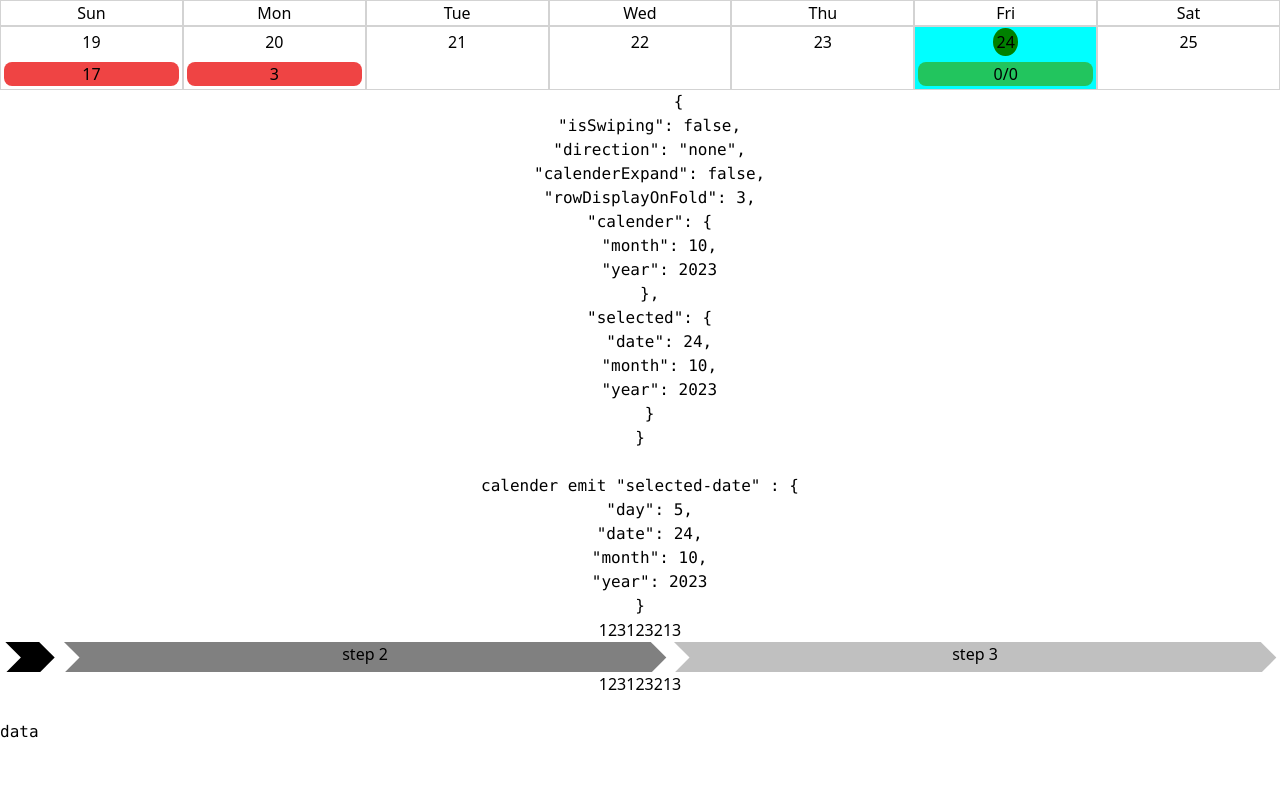
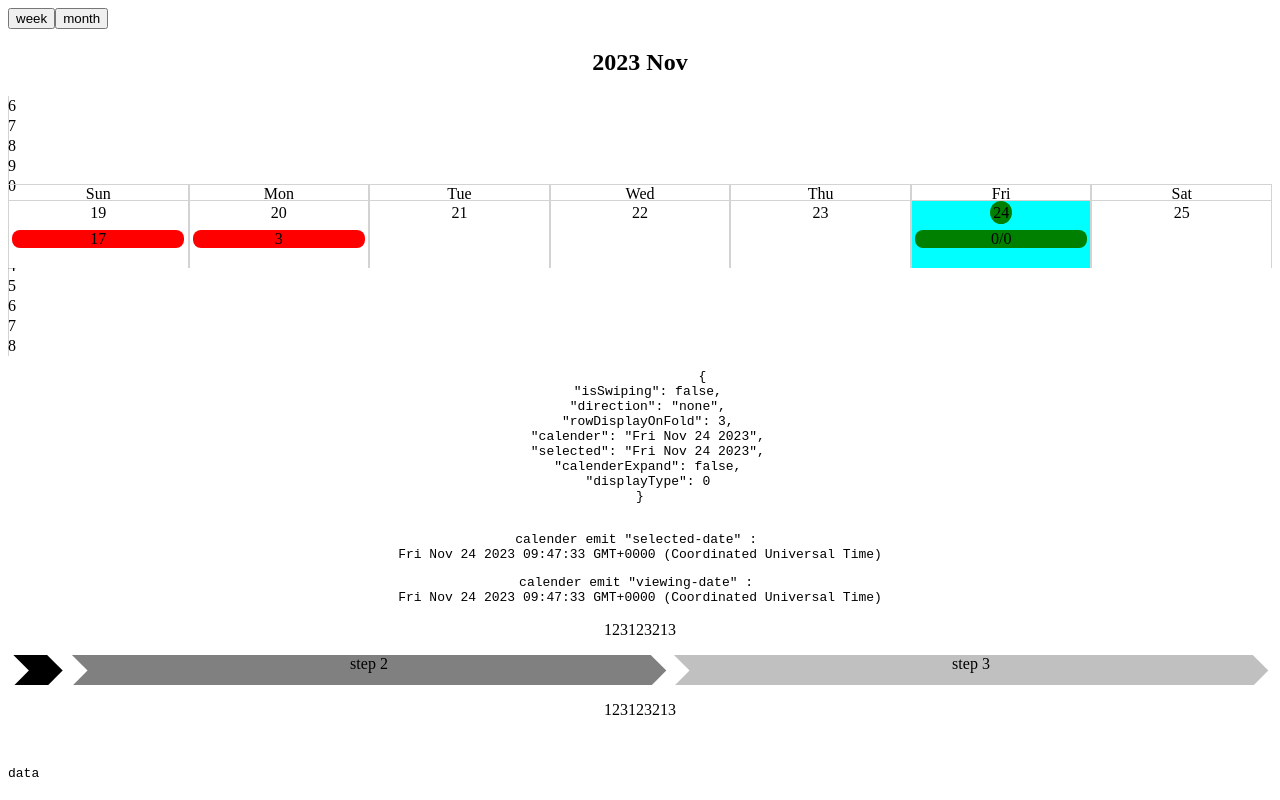
Before and after one commit to Justin26l/vueSandbox, a Vue app: page / in a window 1280 px wide. Built offline with nearby package versions, Linux system fonts and the light colour scheme.

Commit message:
calender weekly view

```diff
--- a/index.html
+++ b/index.html
@@ -5,11 +5,13 @@
     <link rel="icon" href="/favicon.ico">
     <meta name="viewport" content="width=device-width, initial-scale=1.0">
     <title>Vite App</title>
-    <script src="https://cdn.tailwindcss.com"></script>
+    <!-- <script src="https://cdn.tailwindcss.com"></script> -->
+    <!-- <link href="https://cdn.jsdelivr.net/npm/bootstrap@5.3.2/dist/css/bootstrap.min.css" rel="stylesheet" integrity="sha384-T3c6CoIi6uLrA9TneNEoa7RxnatzjcDSCmG1MXxSR1GAsXEV/Dwwykc2MPK8M2HN" crossorigin="anonymous"> -->
 
   </head>
   <body>
     <div id="app"></div>
     <script type="module" src="/src/main.ts"></script>
+    <!-- <script src="https://cdn.jsdelivr.net/npm/bootstrap@5.3.2/dist/js/bootstrap.bundle.min.js" integrity="sha384-C6RzsynM9kWDrMNeT87bh95OGNyZPhcTNXj1NW7RuBCsyN/o0jlpcV8Qyq46cDfL" crossorigin="anonymous"></script> -->
   </body>
 </html>
--- a/src/App.vue
+++ b/src/App.vue
@@ -29,21 +29,26 @@
 
     <hr/> -->
 
+    <button @click="displayType = calenderType.displayType.week">week</button>
+	  <button @click="displayType = calenderType.displayType.month">month</button>
     <calender
       @selected-date="handleSelectedDate"
-      :selected-date="selectedDate.date"
-      :selected-month="selectedDate.month"
-      :selected-year="selectedDate.year"
+      @viewing-date="handleViewingDate"
+      :selected-date="selectedDate"
       :calender-task-data="calenderTaskData"
-      :display-type="calenderType.displayType.date"
+      :header="true"
+      :display-type="displayType"
+      :timeFrom="8"
+      :timeTo="20"
     ></calender>
 
-    <pre>calender emit "selected-date" : {{selectedDate}}</pre>
+    <pre>calender emit "selected-date" : <br>{{selectedDate}}</pre>
+    <pre>calender emit "viewing-date" : <br>{{viewingDate}}</pre>
 
 
     <p>123123213</p>
     <arrowProgress>
-      <arrow status="done">
+      <arrow  status="done">
         step 1
       </arrow>
       <arrow status="current">
@@ -70,12 +75,9 @@ import arrow from './components/arrowProgress/arrow.vue';
 
 import * as calenderType from './types/calenderType';
 
-let selectedDate = ref({
-  day: new Date().getDay(),
-  date: new Date().getDate(),
-  month: new Date().getMonth(),
-  year: new Date().getFullYear(),
-});
+let selectedDate = ref<Date>(new Date());
+let viewingDate = ref<Date>(new Date());
+let displayType = ref<calenderType.displayType>(calenderType.displayType.month);
 
 const calenderTaskData = ref<calenderType.CalenderDataItem[]>([
   {
@@ -119,26 +121,20 @@ const calenderTaskData = ref<calenderType.CalenderDataItem[]>([
           {
             active: true,
             activityColor: 'red',
-            activityStartDate: '2023-11-25',
-            activityStartTime: '12:00:00',
-            activityEndDate: '2023-11-25',
-            activityEndTime: '12:30:00',
+            activityStart: new Date('2023-10-21 12:00:00'),
+            activityEnd: new Date('2023-10-21 14:00:00'),
           },
           {
             active: true,
             activityColor: 'blue',
-            activityStartDate: '2023-11-26',
-            activityStartTime: '11:00:00',
-            activityEndDate: '2023-11-26',
-            activityEndTime: '16:00:00',
+            activityStart: new Date('2023-10-22 13:00:00'),
+            activityEnd: new Date('2023-10-22 16:00:00'),
           },
           {
             active: true,
             activityColor: 'green',
-            activityStartDate: '2023-11-26',
-            activityStartTime: '18:00:00',
-            activityEndDate: '2023-11-26',
-            activityEndTime: '19:00:00',
+            activityStart: new Date('2023-10-21 09:00:00'),
+            activityEnd: new Date('2023-10-21 11:00:00'),
           },
         ]
       },
@@ -156,7 +152,11 @@ const calenderTaskData = ref<calenderType.CalenderDataItem[]>([
   },
 ])
 
-function handleSelectedDate(data: { day: number; date: number; month: number; year: number}) {
-  selectedDate.value = data;
+function handleSelectedDate(date: Date) {
+  selectedDate.value = date;
+}
+
+function handleViewingDate(date: Date) {
+  viewingDate.value = date;
 }
 </script>
--- a/src/assets/css/calendar.css
+++ b/src/assets/css/calendar.css
@@ -1,14 +1,50 @@
 
 .calender-component {
-	overflow-x: hidden;
+	overflow: hidden;
+}
+.calender-component .calender-body{
+	position: relative;
+	display: flex;
+	flex-direction: row;
+	justify-content: center;
+	align-items: center;
+	width: 100%;
+	height: 100%;
 }
 
-.calender-component .calender-header {
+.calender-component .calender-main{
+	width:90%;
+	flex:1;
+	overflow:hidden
+}
+
+.calender-component .calender-top-bar {
 	display: flex;
 	flex-direction: row;
 	justify-content: space-around;
 	align-items: center;
 	width: 100%;
+}
+.calender-component .calender-side-bar {
+	display:flex;
+	flex-direction: column;
+	align-items: center;
+	flex-wrap: nowrap;
+	height:100%;
+	width:0%;
+	transition: all .2s ease-in-out;
+}
+.calender-component .calender-side-bar.show{
+	width:5%;
+}
+.calender-component .calender-side-bar .calender-side-item {
+	display: flex;
+	flex-direction: row;
+	flex:1;
+	justify-content: center;
+	align-items: center;
+	width: 100%;
+	border: .5px solid lightgray;
 }
 
 .calender-component .calender-header-item {
@@ -27,7 +63,7 @@
 	max-width: 100vw;
 	overflow-x: visible;
 	touch-action: none;
-	transition: all 0.2s ease-in-out;
+	transition: all .2s ease-in-out;
 }
 
 .calender-component .calender-container.expanded {
@@ -36,6 +72,7 @@
 
 .calender-component .calender {
 	display: flex;
+	position: relative;
 	height: 100%;
 	flex: 0 0 100%;
 	min-width: 0;
@@ -50,12 +87,16 @@
 	background-color: green;
 	opacity: 0;
 	height: 0px;
-	transition: all 0.2s ease-in-out;
+	transition: all .2s ease-in-out;
 }
 
-.calender-component .calender-row.expanded {
+.calender-component .calender-row.show {
 	opacity: 1;
 	height: 4rem;
+}
+
+.calender-component .calender-row.weekly-view {
+	height: 100%;
 }
 
 @keyframes slide-left-frame {
@@ -100,12 +141,31 @@
 	background-color: grey;
 }
 
+.calender-component .date-col.weekly-view {
+	height: 100%;
+}
+
+.calender-component .date-col.selected-month {
+	background-color: white;
+}
+
+.calender-component .date-col.selected-date {
+	background-color: aqua !important;
+}
+
 .calender-component .date-col .task-mark{
 	width: 100%;
 	max-height: 50%;
     text-align: center;
 	border-radius: .5rem;
 	margin-top: .5rem;
+
+	transition: all .1s ease-in-out;
+}
+
+.calender-component .date-col .task-mark.weekly-view{
+	height:0px;
+	display: none;
 }
 
 .calender-component .date-col .today {
@@ -115,11 +175,4 @@
 	padding: .2rem;
 }
 
-.calender-component .date-col.selected-month {
-	background-color: white;
-}
-
-.calender-component .date-col.selected-date {
-	background-color: aqua !important;
-}
 /* rounded-full bg-green-500 p-1 */
--- a/src/components/calender/calenderDay.vue
+++ b/src/components/calender/calenderDay.vue
@@ -1,20 +1,21 @@
 <template>
     <div class="date-col"
-        :class="
-            isSelected ? 'selected-date' :
-            refSelectedMonth == calenderMonth ? 'selected-month' :
-            ''
-        "
+        :class="{
+            'weekly-view' : isWeekly,
+            'selected-date' : isSelected,
+            'selected-month' : isSameMonth,
+        }"
     >
         <div>
-            <span :class="isToday? 'today' : '' ">{{ calenderDate }}</span>
+            <span :class="isToday? 'today' : '' ">{{ calenderDate.getDate() }}</span>
         </div>
         <p v-if=" taskPending > 0 || isToday"
             class="task-mark"
-            :class="
-                isToday ? 'bg-green-500' :
-                isPast ? 'bg-red-500' :
-                isFuture? 'bg-green-500': '' "
+            :class="isWeekly? 'weekly-view' : ''"
+            :style="
+                isToday ? 'background:green;' :
+                isPast ? 'background:red;' :
+                isFuture? 'background:green;': '' "
         >{{ isToday ? (taskDone +'/'+ taskTotal) : taskPending }}</p>
     </div>
 </template>
@@ -23,92 +24,35 @@
 import { ref, computed } from 'vue'
 import { defineProps } from 'vue';
 
-const props = defineProps({
-    selectedDate: {
-        type: Number,
-        default: new Date().getDate(),
-        required: true
-    },
-    selectedMonth: {
-        type: Number,
-        default: new Date().getMonth(),
-        required: true
-    },
-    selectedYear: {
-        type: Number,
-        default: new Date().getFullYear(),
-        required: true
-    },
+const props = defineProps<{
+    selectedDate: Date,
+    calenderDate: Date,
+    taskTotal: number,
+    taskDone: number,
+    isWeekly?: boolean,
+}>();
 
-    calenderDay: {
-        type: Number,
-        default: new Date().getDay(),
-        required: true
-    },
-    calenderDate: {
-        type: Number,
-        default: new Date().getDate(),
-        required: true
-    },
-    calenderMonth: {
-        type: Number,
-        default: new Date().getMonth(),
-        required: true
-    },
-    calenderYear: {
-        type: Number,
-        default: new Date().getFullYear(),
-        required: true
-    },
+const taskTotal     = computed(()=>props.taskTotal);
+const taskDone      = computed(()=>props.taskDone);
+const taskPending   = computed(()=>taskTotal.value - taskDone.value);
+const isWeekly      = computed(()=>props.isWeekly);
 
-    taskTotal: {
-        type: Number,
-        default: 0,
-        required: true
-    },
-    taskDone: {
-        type: Number,
-        default: 0,
-        required: true
-    },
-});
+const refSelected   = computed(()=>props.selectedDate);
+const refCalender   = computed(()=>props.calenderDate);
+const today         = new Date();
 
-const taskTotal = computed(()=>props.taskTotal);
-const taskDone = computed(()=>props.taskDone);
-const taskPending = computed(()=>taskTotal.value - taskDone.value);
+const isToday = computed<boolean>(()=>isSameDay(today, refCalender.value));
 
-const refSelectedDate  = computed(()=>props.selectedDate);
-const refSelectedMonth = computed(()=>props.selectedMonth);
-const refSelectedYear  = computed(()=>props.selectedYear);
+const isPast = computed<boolean>(()=> today > refCalender.value);
 
-const refCalenderDate  = computed(()=> props.calenderDate);
-const refCalenderMonth = computed(()=> props.calenderMonth);
-const refCalenderYear  = computed(()=> props.calenderYear);
+const isFuture = computed<boolean>(()=> today < refCalender.value );
 
-const today = new Date();
-const todayDate = today.getDate();
-const todayMonth = today.getMonth();
-const todayYear = today.getFullYear();
+const isSameMonth = computed<boolean>(()=>refSelected.value.getMonth() == refCalender.value.getMonth());
 
-const isToday = computed(()=>
-    todayDate == refCalenderDate.value && todayMonth == refCalenderMonth.value && todayYear == refCalenderYear.value
-);
-const isPast = computed(()=>
-    todayYear > refCalenderYear.value ||
-    (todayYear == refCalenderYear.value && todayMonth > refCalenderMonth.value) ||
-    (todayYear == refCalenderYear.value && todayMonth == refCalenderMonth.value && todayDate > refCalenderDate.value)
-);
+const isSelected = computed<boolean>(()=>isSameDay(refSelected.value, refCalender.value));
 
-const isFuture = computed(()=>
-    todayYear < refCalenderYear.value ||
-    (todayYear == refCalenderYear.value && todayMonth < refCalenderMonth.value) ||
-    (todayYear == refCalenderYear.value && todayMonth == refCalenderMonth.value && todayDate < refCalenderDate.value)
-);
-
-const isSelected = computed(()=>{
-    return refSelectedDate.value == refCalenderDate.value &&
-        refSelectedMonth.value == refCalenderMonth.value &&
-        refSelectedYear.value == refCalenderYear.value;
-});
+function isSameDay(d1: Date, d2: Date): boolean {
+    return Math.floor(d1.getTime()/86400000) == Math.floor(d2.getTime()/86400000)
+}
 
 </script>
--- a/src/components/calender/index.vue
+++ b/src/components/calender/index.vue
@@ -1,132 +1,123 @@
 <template>
 	<div class="calender-component">
-		<div class="calender-header">
+		<div>
+			<h2 v-if="props.header">{{ calenderDate.getFullYear() + ' ' + month[calenderDate.getMonth()] }}</h2>
+		</div>
+		<div class="calender-body">
+
+			<div class="calender-side-bar" :class="displayWeekly?'show':''">
+				<!-- loop time to - timefrom and display number -->
+				<span v-for="i in timeline" :key="i" class="calender-side-item">
+					{{ props.timeFrom + i }}
+				</span>
+			</div>
+			<div class="calender-main">
+				<div class="calender-top-bar">
 					<span v-for="day in days" :key="day" class="calender-header-item">
 						{{ day }}
 					</span>
 				</div>
-		<div v-if="props.displayType == calenderType.displayType.date" ref="calenderContainer" class="bg-red-500 calender-container" :class="calenderExpand ? 'expanded' : ''">
 
+				<div ref="calenderContainerMonth" class="calender-container" :class="{
+					'expanded' : calenderExpand,
+				}">
 					<div v-for="(calenderMonth, i) in calenderData" :key="i" :id="'calMon' + i" class="calender">
 						<div v-for="(calenderWeek, index) in calenderMonth" :key="index" :id="'calWeek' + index" class="calender-row"
-					:class="calenderExpand ? 'expanded' : rowDisplayOnFold == index ? 'expanded' : ''">
+							:class="{
+								'show' : (!displayWeekly && calenderExpand) || rowDisplayOnFold == index,
+								'weekly-view' : displayWeekly && rowDisplayOnFold == index,
+							}">
+
 							<calenderDay v-for="(days, idx) in calenderWeek" :key="idx"
-						@click="updateSelectedDate(days.date, days.month, days.year)"
-
-						:selectedYear="selectedYear"
-						:selectedMonth="selectedMonth"
+								@click="updateSelectedDate(days.date)"
+								:isWeekly="displayWeekly"
 								:selectedDate="selectedDate"
-
-						:calenderYear="days.year"
-						:calenderMonth="days.month"
 								:calenderDate="days.date"
-						:calenderDay="days.day"
 
 								:taskTotal="days.total"
 								:taskDone="days.done">
 							</calenderDay>
 						</div>
 					</div>
+				</div>
+			</div>
 
 		</div>
+
 	</div>
 	<pre>
 		{{ {
 			isSwiping: isSwiping,
 			direction: direction,
+			rowDisplayOnFold: rowDisplayOnFold,
+
+			calender: calenderDate.toDateString(),
+			selected: selectedDate.toDateString(),
+
 			calenderExpand: calenderExpand,
-			rowDisplayOnFold: rowDisplayOnFold,
-			calender: {
-				month: calenderMonth,
-				year: calenderYear,
-			},
-			selected: {
-				date: selectedDate,
-				month: selectedMonth,
-				year: selectedYear,
-			},
+			displayType: displayType,
 		} }}
 	</pre>
 </template>
 
 <script setup lang='ts'>
-import { ref, computed, watch } from 'vue'
+import { ref, computed, watch, onMounted } from 'vue'
 import { useSwipe } from '@vueuse/core'
 import calenderDay from './calenderDay.vue';
 import { defineEmits } from 'vue';
 
 import * as calenderType from './../../types/calenderType';
 
-const emit = defineEmits(['selected-date']);
-const props = defineProps({
-	displayType: {
-		type: String,
-		default: calenderType.displayType.date,
-		required: true,
-	},
-	selectedDate: {
-		type: Number,
-		default: new Date().getDate(),
-		required: true,
-	},
-	selectedMonth: {
-		type: Number,
-		default: new Date().getMonth(),
-		required: true,
-	},
-	selectedYear: {
-		type: Number,
-		default: new Date().getFullYear(),
-		required: true,
-	},
+const emit = defineEmits(['selectedDate', 'viewingDate']);
+const props = defineProps<{
+	displayType: calenderType.displayType,
+	selectedDate: Date,
+	header?: boolean,
+	calenderTaskData: calenderType.CalenderDataItem[],
+	timeFrom:number,
+	timeTo:number,
+}>();
 
-	// data Object
-	calenderTaskData: {
-		required: true,
-		type: Array as () => calenderType.CalenderDataItem[],
-		default: () => {
-			return [
-				{
-					year: 2021,
-					month: 0,
-					taskByDate: [
-						{
-							total: 10,
-							done: 5,
-						},
-					]
-				}
-			];
-		},
-	},
-});
 // calender data
 const days = ['Sun', 'Mon', 'Tue', 'Wed', 'Thu', 'Fri', 'Sat'];
+const month = ['Jan', 'Feb', 'Mar', 'Apr', 'May', 'Jun', 'Jul', 'Aug', 'Sep', 'Oct', 'Nov', 'Dec'];
 
-let calenderMonth = ref<number>(props.selectedMonth);
-let calenderYear = ref<number>(props.selectedYear);
+const calenderDate = ref<Date>(props.selectedDate);
+const selectedDate = ref<Date>(props.selectedDate);
+const timeline = ref<number[]>(Array.from({ length: props.timeTo - props.timeFrom + 1 }, (_, index) => props.timeFrom + index));
 
-const selectedDate = ref<number>(props.selectedDate);
-const selectedMonth = ref<number>(props.selectedMonth);
-const selectedYear = ref<number>(props.selectedYear);
+const displayType = computed<calenderType.displayType>(()=>props.displayType);
+const displayWeekly = computed<boolean>(()=>displayType.value === calenderType.displayType.week);
+let rowDisplayOnFold = ref<number>(0);
 
+// calender days event
 const calenderTaskDataRef = computed<calenderType.CalenderDataItem[]>(() => {
 	return props.calenderTaskData;
 });
-const calenderData = computed<calenderType.Day[][][]>(() => {
-	return [
-		getMonthlyCalendar(calenderYear.value, calenderMonth.value - 1, calenderTaskDataRef.value),
-		getMonthlyCalendar(calenderYear.value, calenderMonth.value    , calenderTaskDataRef.value),
-		getMonthlyCalendar(calenderYear.value, calenderMonth.value + 1, calenderTaskDataRef.value)
-	];
-});
 
-let rowDisplayOnFold = ref<number>(0);
+const calenderData = ref<calenderType.dateObj[][][]>([
+	getMonthlyCalendar(calenderDate.value.getFullYear(), calenderDate.value.getMonth() - 1, calenderTaskDataRef.value),
+	getMonthlyCalendar(calenderDate.value.getFullYear(), calenderDate.value.getMonth()    , calenderTaskDataRef.value),
+	getMonthlyCalendar(calenderDate.value.getFullYear(), calenderDate.value.getMonth() + 1, calenderTaskDataRef.value)
+]);
 
+// touch event
+const calenderContainerMonth = ref<Element>();
+const { isSwiping: isSwiping, direction: direction } = useSwipe(calenderContainerMonth);
+
+const calenderExpand = ref(false);
+
+function isSameDay(date1: Date, date2: Date): boolean {
+	return Math.floor(date1.getTime()/86400000) === Math.floor(date2.getTime()/86400000);
+}
 function useSelectedRow(): void {
+	let i=0;
 	rowDisplayOnFold.value = calenderData.value[1].findIndex((week) => {
+		console.log(i)
+		i++;
+
 		return week.some((day) => {
-			return day.month === calenderMonth.value && day.date === selectedDate.value;
+			return isSameDay(day.date, selectedDate.value);
 		});
 	});
 }
@@ -134,7 +125,7 @@ function resetRowDisplayOnFold(index?:number): void {
 	rowDisplayOnFold.value = index || 0;
 };
 
-function getMonthlyCalendar(year: number, month: number, calenderTaskData?: calenderType.CalenderDataItem[]): calenderType.Day[][] {
+function getMonthlyCalendar(year: number, month: number, calenderTaskData?: calenderType.CalenderDataItem[]): calenderType.dateObj[][] {
 	let calender = [];
 
 	year = month < 0 ? year - 1 : month > 11 ? year + 1 : year;
@@ -145,18 +136,13 @@ function getMonthlyCalendar(year: number, month: number, calenderTaskData?: cale
 		return data.year === year && data.month === month;
 	});
 
-	console.log(taskDataMonth);
-
 	for (let weekCount = 0; weekCount < 5; weekCount++) {
 		let week = [];
 		for (let dayCount = 0; dayCount < 7; dayCount++) {
-			let day = new Date(year, month, (dayCount - firstDayOfMonth) + (weekCount * 7));
-			const taskData = day.getMonth() == month ? taskDataMonth?.taskByDate[day.getDate()] : taskDataMonth?.taskByDate[0]
+			let dateObj = new Date(year, month, (dayCount - firstDayOfMonth) + (weekCount * 7));
+			const taskData = dateObj.getMonth() == month ? taskDataMonth?.taskByDate[dateObj.getDate()] : taskDataMonth?.taskByDate[0]
 			week.push({
-				day: day.getDay(),
-				date: day.getDate(),
-				month: day.getMonth(),
-				year: day.getFullYear(),
+				date: dateObj,
 				total: taskData?.total || 0,
 				done: taskData?.done || 0,
 				task: taskData?.task || [],
@@ -168,46 +154,47 @@ function getMonthlyCalendar(year: number, month: number, calenderTaskData?: cale
 	return calender;
 }
 
-function updateSelectedDate(date: number, month: number, year: number): void {
+// weekly view
+// function setDisplayType(type: calenderType.displayType): void {
+// 	displayType.value = type;
+// 	displayWeekly.value = type === calenderType.displayType.week;
+// };
+function updateSelectedDate(date: Date): void {
 	selectedDate.value = date;
-	selectedMonth.value = month;
-	selectedYear.value = year;
-
 	useSelectedRow();
-
-	// emit data to parent
-	emit('selected-date', {
-		day: new Date(year, month, date).getDay(),
-		date: selectedDate.value,
-		month: selectedMonth.value,
-		year: selectedYear.value,
-	});
-
+	emit('selectedDate', selectedDate.value);
 }
 
 // touch event
 
-const calenderContainer = ref<Element>();
-const { isSwiping, direction } = useSwipe(calenderContainer)
-const calenderExpand = ref(false);
-
 function calenderPrevMonth(): void {
 	resetRowDisplayOnFold(4);
-	calenderContainer.value?.classList.add('slide-right');
+	calenderContainerMonth.value?.classList.add('slide-right');
 	setTimeout(() => {
-		calenderContainer.value?.classList.remove('slide-right');
-		calenderMonth.value = (calenderMonth.value == 0 ? 11 : calenderMonth.value - 1);
-		calenderYear.value = (calenderMonth.value === 11 ? calenderYear.value - 1 : calenderYear.value);
+		calenderContainerMonth.value?.classList.remove('slide-right');
+
+		calenderDate.value.setMonth(calenderDate.value.getMonth() - 1);
+		emit('viewingDate', calenderDate.value);
+		calenderData.value = [
+			getMonthlyCalendar(calenderDate.value.getFullYear(), calenderDate.value.getMonth() - 1, calenderTaskDataRef.value),
+			calenderData.value[0],
+			calenderData.value[1],
+		];
 	}, 200);
 }
 
 function calenderNextMonth(): void {
 	resetRowDisplayOnFold(0);
-	calenderContainer.value?.classList.add('slide-left');
+	calenderContainerMonth.value?.classList.add('slide-left');
 	setTimeout(() => {
-		calenderContainer.value?.classList.remove('slide-left');
-		calenderMonth.value = (calenderMonth.value == 11 ? 0 : calenderMonth.value + 1);
-		calenderYear.value = (calenderMonth.value === 0 ? calenderYear.value + 1 : calenderYear.value);
+		calenderContainerMonth.value?.classList.remove('slide-left');
+
+		calenderDate.value.setMonth(calenderDate.value.getMonth() + 1);
+		calenderData.value = [
+			calenderData.value[1],
+			calenderData.value[2],
+			getMonthlyCalendar(calenderDate.value.getFullYear(), calenderDate.value.getMonth() + 1, calenderTaskDataRef.value)
+		];
 	}, 200);
 }
 
@@ -219,7 +206,7 @@ watch([isSwiping, direction], ([isSwiping, direction]) => {
 		else if (direction === 'up') {
 			calenderExpand.value = false
 		}
-		else if (!calenderExpand.value) {
+		else if (!calenderExpand.value || displayWeekly.value) {
 			if (direction === 'left') {
 				if(rowDisplayOnFold.value === 4){
 					calenderNextMonth();
@@ -249,6 +236,11 @@ watch([isSwiping, direction], ([isSwiping, direction]) => {
 	}
 });
 
+
+
+
 // mounted
+onMounted(() => {
 	useSelectedRow();
+});
 </script>
--- a/src/types/calenderType.ts
+++ b/src/types/calenderType.ts
@@ -1,13 +1,10 @@
 export enum displayType {
-  date = 'date',
-  timeline = 'timeline'
+  month,
+  week
 }
 
-export interface Day extends TaskByDate {
-	day: number;
-	date: number;
-	month: number;
-	year: number;
+export interface dateObj extends TaskByDate {
+	date: Date;
 }
 
 export interface TaskByDate {
@@ -19,10 +16,8 @@ export interface TaskByDate {
 export interface Task {
   active: boolean;
   activityColor: string;
-  activityStartDate: string;
-  activityStartTime: string;
-  activityEndDate: string;
-  activityEndTime: string;
+  activityStart: Date;
+  activityEnd: Date;
   [key: string]: any;
 }
 
--- a/tailwind.config.js
+++ /dev/null
@@ -1,8 +0,0 @@
-/** @type {import('tailwindcss').Config} */
-module.exports = {
-  content: [],
-  theme: {
-    extend: {},
-  },
-  plugins: [],
-}
```
Lines whose indentation alone changed are shown as unchanged.
